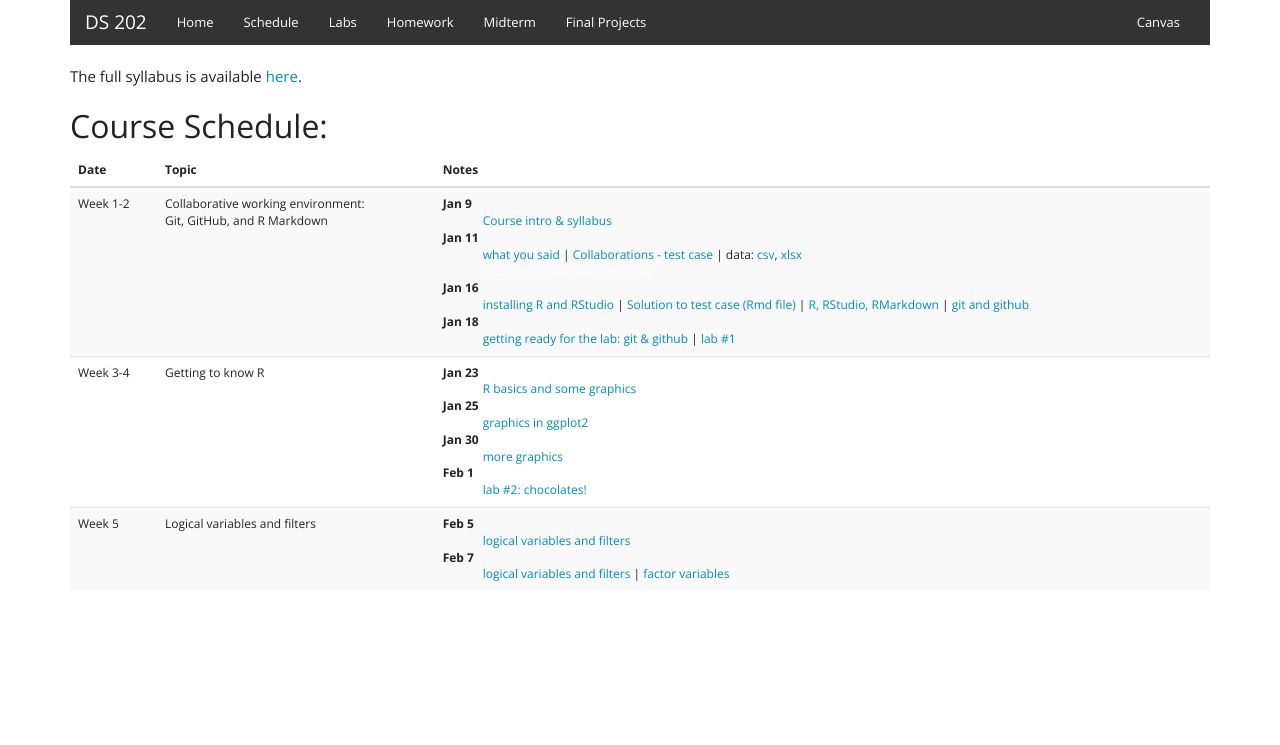
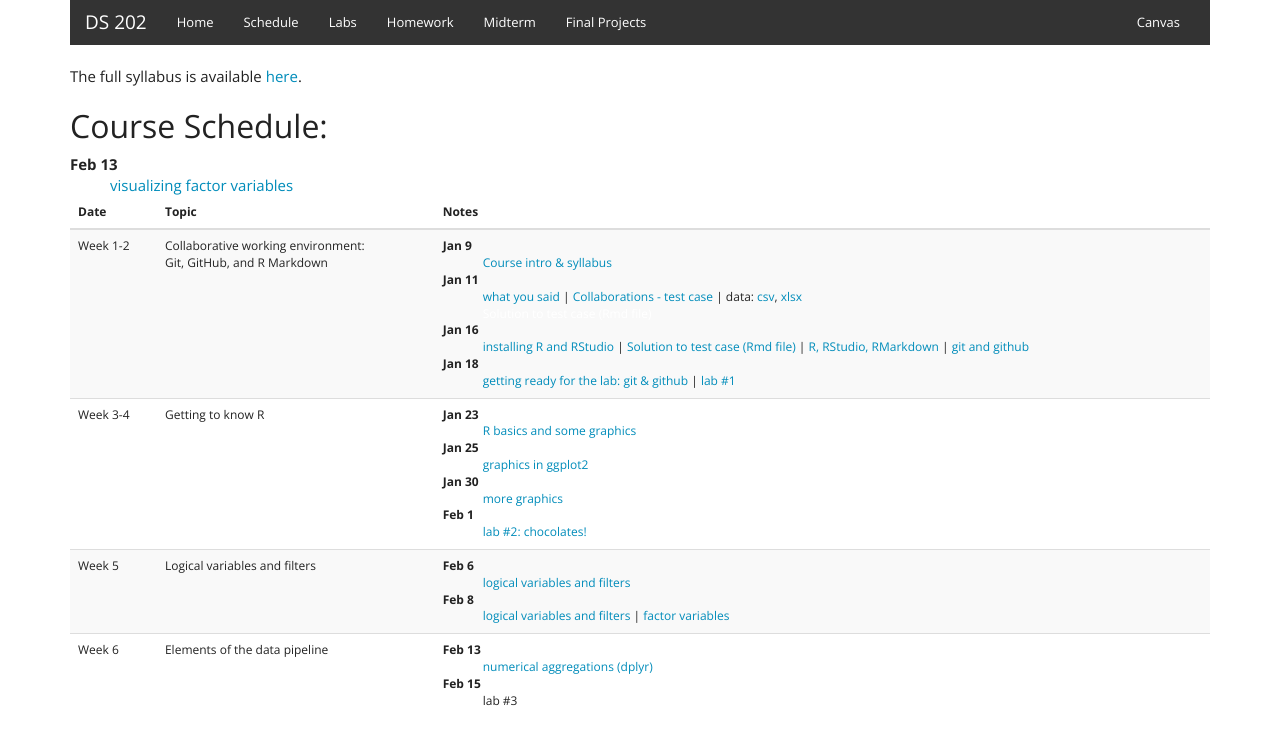
Before and after one commit to DS202-at-ISU/DS202-at-ISU.github.io-2018, a Jekyll site: the page built from schedule.html, in a window 1280 px wide. Shown: the top 745 px of the page. Built offline with Jekyll 4.4.1, drawn with Linux system fonts in a browser that asks for light colours.

```diff
--- a/schedule.html
+++ b/schedule.html
@@ -67,10 +67,26 @@
         <td>Logical variables and filters</td>
         <td>
           <dl>
-          <dt>Feb 5</dt>
+          <dt>Feb 6</dt>
           <dd><a href="../materials/02_r-intro/04_logical.html" target=_blank>logical variables and filters</a></dd>
-          <dt>Feb 7</dt>
+          <dt>Feb 8</dt>
           <dd><a href="../materials/02_r-intro/04_logical.html" target=_blank>logical variables and filters</a> | <a href="../materials/02_r-intro/05_factors.html" target=_blank>factor variables</a></dd>
+           </dl>
+        </td>
+        <dt>Feb 13</dt>
+          <dd><a href="../materials/02_r-intro/06_vis-factor.html" target=_blank>visualizing factor variables</a></dd>
+           </dl>
+        </td>
+      </tr>
+      <tr>
+        <td>Week 6</td>
+        <td>Elements of the data pipeline</td>
+        <td>
+          <dl>
+          <dt>Feb 13</dt>
+          <dd><a href="../materials/03_tidyverse/01_dplyr.html" target=_blank>numerical aggregations (dplyr)</a></dd>
+          <dt>Feb 15</dt>
+          <dd>lab #3</dd>
            </dl>
         </td>
 
```
